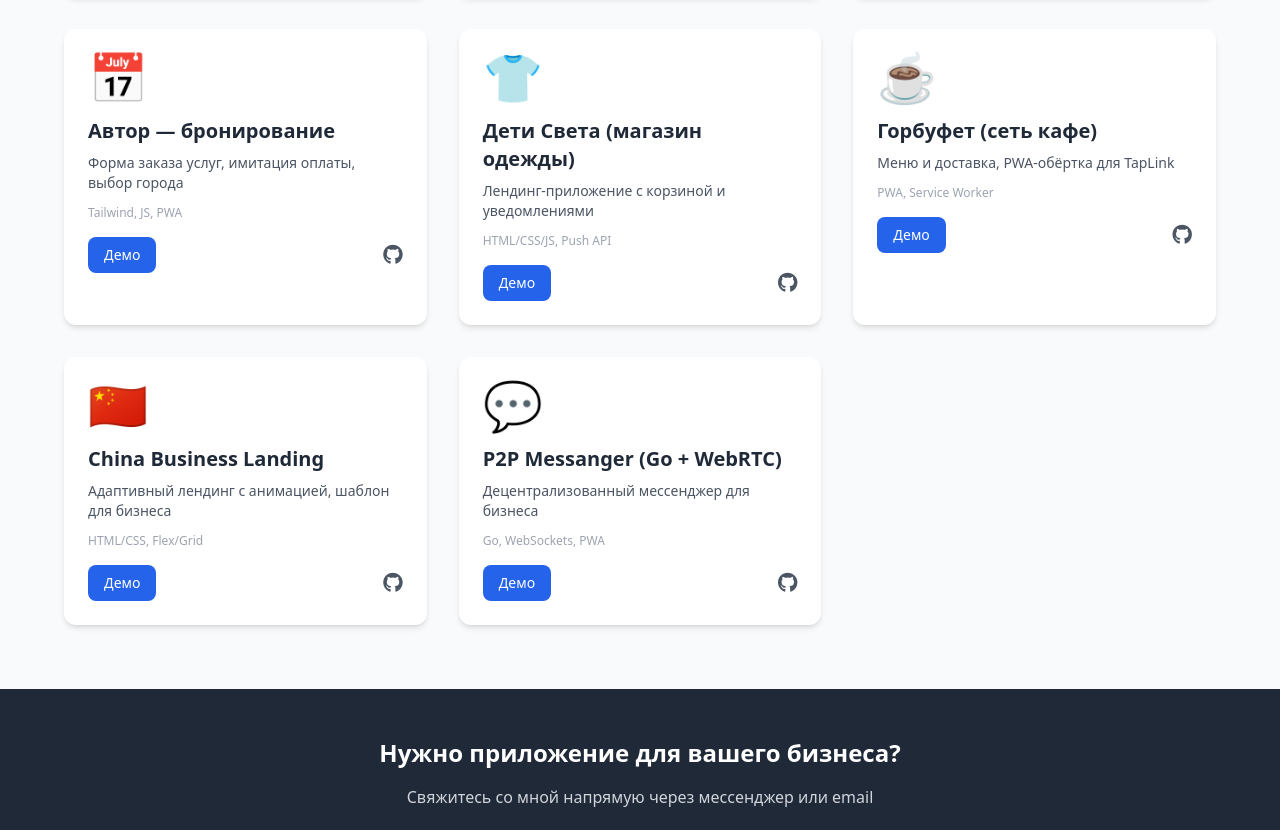
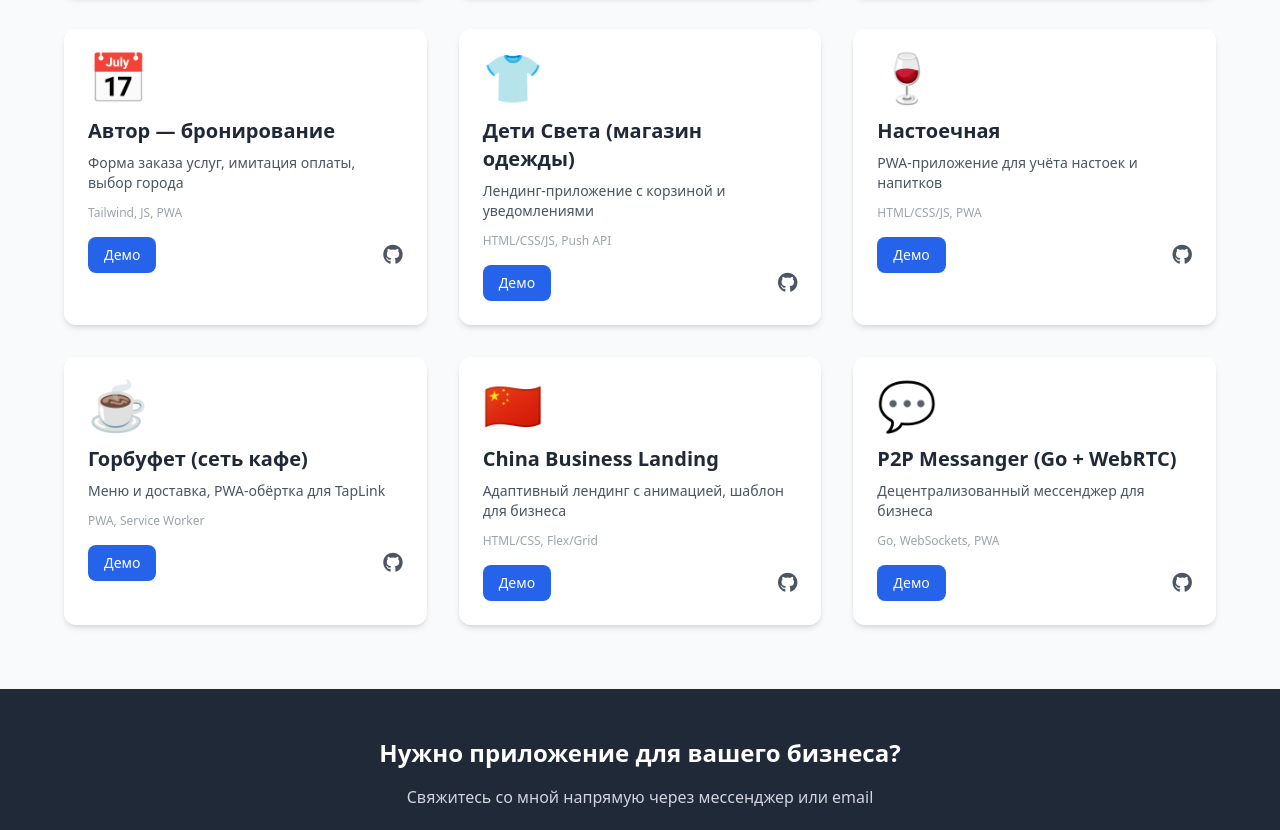
Before and after one commit to vf12776-ux/my-pwa-portfolio, a plain HTML site: page index.html in a window 1280 px wide. Shown: the part 1365-2195 px from the top of the page. Drawn offline with nearby package versions, Linux system fonts and the light colour scheme.

Commit message:
Добавил проект: Настоечная

```diff
--- a/index.html
+++ b/index.html
@@ -202,6 +202,7 @@
             { title: "Ремонт-Про (калькулятор)", description: "PWA с калькулятором ремонта, офлайн-режим, админ-панель для цен", demoUrl: "https://vf12776-ux.github.io/remont-pro/", repoUrl: "https://github.com/vf12776-ux/remont-pro", tech: "HTML/CSS/JS, LocalStorage", imagePlaceholder: "🔧", category: "mobile" },
             { title: "Автор — бронирование", description: "Форма заказа услуг, имитация оплаты, выбор города", demoUrl: "https://vf12776-ux.github.io/Avtor-App-Simple/", repoUrl: "https://github.com/vf12776-ux/Avtor-App-Simple", tech: "Tailwind, JS, PWA", imagePlaceholder: "📅", category: "mobile" },
             { title: "Дети Света (магазин одежды)", description: "Лендинг-приложение с корзиной и уведомлениями", demoUrl: "https://vf12776-ux.github.io/detisveta-pwa/", repoUrl: "https://github.com/vf12776-ux/detisveta-pwa", tech: "HTML/CSS/JS, Push API", imagePlaceholder: "👕", category: "mobile" },
+            { title: "Настоечная", description: "PWA-приложение для учёта настоек и напитков", demoUrl: "https://vf12776-ux.github.io/nastoechnaya-pwa/", repoUrl: "https://github.com/vf12776-ux/nastoechnaya-pwa", tech: "HTML/CSS/JS, PWA", imagePlaceholder: "🍷", category: "mobile" },
             // Сайт/приложение 2в1 (гибриды)
             { title: "Горбуфет (сеть кафе)", description: "Меню и доставка, PWA-обёртка для TapLink", demoUrl: "https://gorbufet-pwa.onrender.com", repoUrl: "https://github.com/vf12776-ux/gorbufet-pwa", tech: "PWA, Service Worker", imagePlaceholder: "☕", category: "hybrid" },
             { title: "China Business Landing", description: "Адаптивный лендинг с анимацией, шаблон для бизнеса", demoUrl: "https://vf12776-ux.github.io/china-busines-landing/", repoUrl: "https://github.com/vf12776-ux/china-busines-landing", tech: "HTML/CSS, Flex/Grid", imagePlaceholder: "🇨🇳", category: "hybrid" },
```
